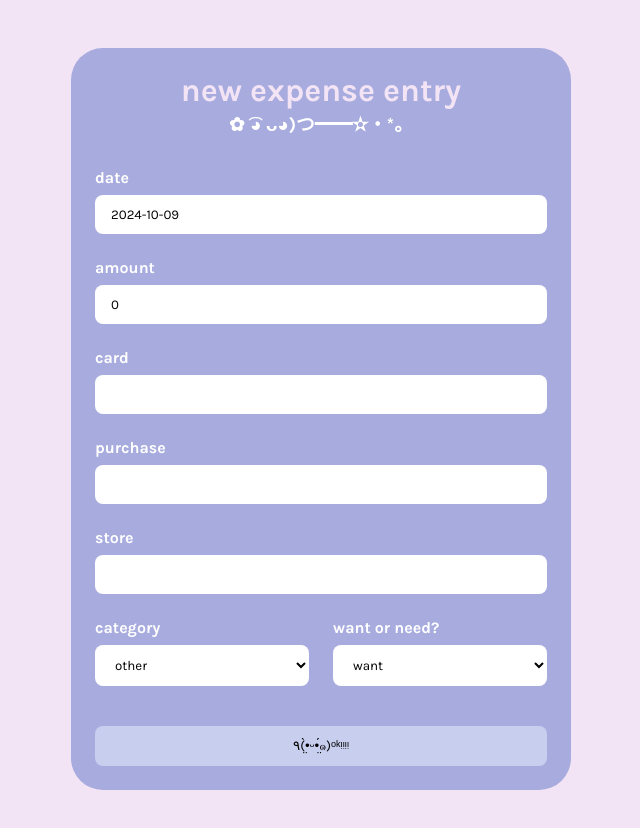
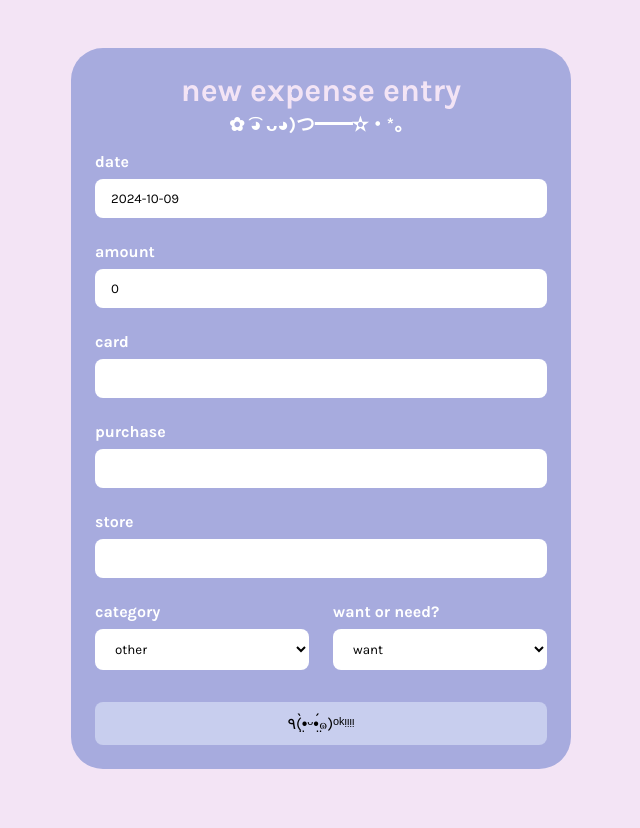
Before and after one commit to eden0606/pretty-budget, a Next.js app: page /form in a window 1280 px wide. Shown: the top 828 px of the page, without its empty margins (319-959 px from the left). Built offline with nearby package versions, Linux system fonts and the light colour scheme.

Commit message:
adding stylistic form changes

```diff
--- a/src/app/form/page.module.scss
+++ b/src/app/form/page.module.scss
@@ -1,5 +1,5 @@
 .form {
-  padding: 3rem 1.5rem;
+  padding: 1.5rem;
 }
 
 @media (min-width: 768px) {
--- a/src/components/Form/Form.module.scss
+++ b/src/components/Form/Form.module.scss
@@ -23,7 +23,7 @@
     display: flex;
     flex-direction: column;
     gap: 1.5rem;
-    margin-top: 2rem;
+    margin-top: 1rem;
   }
 
   .inline {
@@ -50,17 +50,26 @@
     background-color: white;
     border: none;
     border-radius: 0.5rem;
+    color: black;
   }
 
   button {
     padding: 0.75rem 1rem;
-    margin-top: 1rem;
+    margin-top: 0.5rem;
     border: none;
     border-radius: 0.5rem;
     background-color: var(--periwinkle);
+    font-size: 1rem;
+    color: black;
+    text-decoration: none;
   }
 }
 
 .success {
   display: none;
+  text-align: center;
+  background-color: var(--light-pink);
+  padding: 1rem;
+  margin-top: 1.5rem;
+  border-radius: 8px;
 }
```
